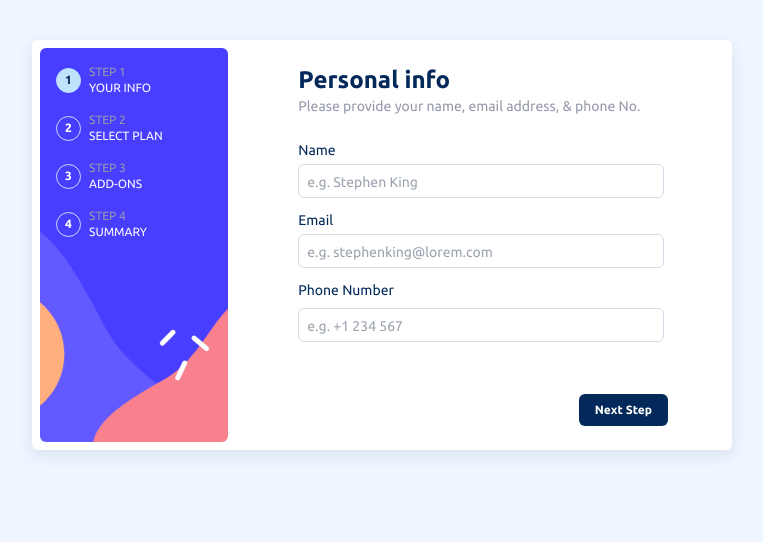
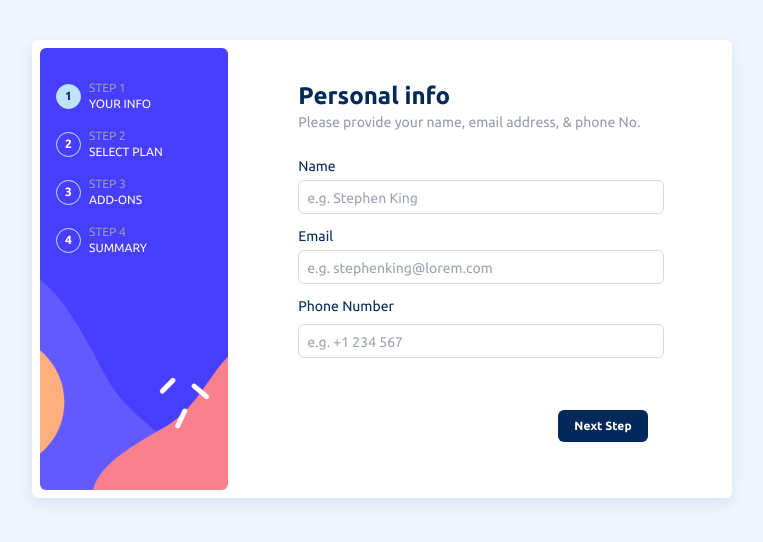
Before and after one commit to DevDiu071/multistep-form, a React (Vite) app: page / in a window 1280 px wide. Shown: the top 542 px of the page, without its empty margins (258-1021 px from the left). Built offline with nearby package versions, Linux system fonts and the light colour scheme.

Commit message:
fixed bugs and added validation

```diff
--- a/src/components/AddOn.tsx
+++ b/src/components/AddOn.tsx
@@ -1,3 +1,6 @@
+import clsx from "clsx";
+import { useEffect } from "react";
+
 interface AddOnItem {
   name: string;
   id: string;
@@ -9,15 +12,21 @@ interface AddOnProps {
   setSelectedAddOn: React.Dispatch<React.SetStateAction<AddOnItem[]>>;
   filteredAddOns: AddOnItem[];
   selectedAddOn: AddOnItem[];
+  setNextSection: React.Dispatch<React.SetStateAction<boolean>>;
 }
 
 export default function AddOn({
   filteredAddOns,
   setSelectedAddOn,
   selectedAddOn,
+  setNextSection,
 }: AddOnProps) {
+  useEffect(function () {
+    setNextSection(false);
+  }, []);
+
   return (
-    <div className="mb-[55px] px-4">
+    <div className="bg-white p-4 rounded-md mx-2 -mt-[50px] md:mt-0 mb-[55px] md:mb-4 px-4">
       <h2 className="text-marine-blue font-semibold text-2xl">Pick add-ons</h2>
       <p className="text-sm mb-6 text-cool-gray">
         Add-ons help enhance your gaming experience
@@ -25,7 +34,17 @@ export default function AddOn({
       {filteredAddOns.map((addOn) => (
         <div
           key={Math.random()}
-          className="flex items-center justify-between border p-2 border-light-gray rounded-md mb-3"
+          className={clsx(
+            "flex items-center justify-between hover:border-blue-color cursor-pointer border p-2 border-light-gray rounded-md mb-3",
+            {
+              "bg-magnolia": selectedAddOn.some(
+                (item) => item.name === addOn.name
+              ),
+              "border-blue-color": selectedAddOn.some(
+                (item) => item.name === addOn.name
+              ),
+            }
+          )}
         >
           <div className="flex items-center gap-x-4">
             <div>
@@ -35,7 +54,8 @@ export default function AddOn({
                 id="checkbox"
                 className="w-4 h-4 cursor-pointer"
                 checked={selectedAddOn.some((item) => item.name === addOn.name)}
-                onChange={(e) =>
+                onChange={(e) => {
+                  setNextSection(true);
                   setSelectedAddOn(
                     (currentSelection) =>
                       e.target.checked
@@ -43,8 +63,8 @@ export default function AddOn({
                         : currentSelection.filter(
                             (item) => item.name !== addOn.name
                           ) // Remove if unchecked
-                  )
-                }
+                  );
+                }}
               />
             </div>
             <div>
--- a/src/components/App.tsx
+++ b/src/components/App.tsx
@@ -99,13 +99,13 @@ export default function App() {
   const [selectedPlan, setSelectedPlan] = useState({});
   const [selectedAddOn, setSelectedAddOn] = useState<AddOnProps[]>([]);
   const [nextSection, setNextSection] = useState<boolean>(false);
-  // const [filteredAddOns, setFilteredAddOns] = useState<AddOnProps[]>([]);
+  const [selected, setSelected] = useState("");
+  const [validate, setValidate] = useState(false);
 
   const [shiftBtn, setShiftBtn] = useState<boolean>(false);
   function handleSubcription() {
     setShiftBtn((shift) => !shift);
     setSubCription((sub) => (sub === "monthly" ? "yearly" : "monthly"));
-    // setFilteredAddOns(addOns.filter((add) => add.id !== subsCription));
   }
 
   const plansFiltered = sections.filter(
@@ -113,38 +113,45 @@ export default function App() {
   );
 
   const filteredAddOns = addOns.filter((add) => add.id !== subsCription);
-  console.log("Addons: ", filteredAddOns);
-
-  console.log("New: ", plansFiltered);
-  console.log("Selected: ", selectedPlan);
-  console.log("SelectedAdd: ", selectedAddOn);
 
   const arr = [
-    <PersonalInfo setNextSection={setNextSection} nextSection={nextSection} />,
+    <PersonalInfo
+      setNextSection={setNextSection}
+      nextSection={nextSection}
+      setCurrentIndex={setCurrentIndex}
+    />,
     <SelectPlan
       shiftBtn={shiftBtn}
       handleSubCription={handleSubcription}
       plansFiltered={plansFiltered}
       setSelectedPlan={setSelectedPlan}
       setNextSection={setNextSection}
+      selected={selected}
+      setSelected={setSelected}
+      selectedPlan={selectedPlan}
+      validate={validate}
+      setValidate={setValidate}
     />,
     <AddOn
       filteredAddOns={filteredAddOns}
       setSelectedAddOn={setSelectedAddOn}
       selectedAddOn={selectedAddOn}
+      setNextSection={setNextSection}
     />,
     <FinishingUp selectedAddOn={selectedAddOn} selectedPlan={selectedPlan} />,
     <ThankYou />,
   ];
 
   return (
-    <div className="grid grid-cols-7 rounded-md gap-x-[10px] max-w-[700px] mt-10 mx-auto bg-white p-2 shadow-custom">
+    <div className="md:grid md:grid-cols-7 flex flex-col rounded-md gap-x-[10px] max-w-[700px] md:mt-10 mx-auto md:bg-white md:p-2 shadow-custom">
       <SideNav currentIndex={currentIndex} />
       <MainPage
         components={arr}
         currentIndex={currentIndex}
         setCurrentIndex={setCurrentIndex}
         nextSection={nextSection}
+        selectedPlan={selectedPlan}
+        setValidate={setValidate}
       />
     </div>
   );
--- a/src/components/Button.tsx
+++ b/src/components/Button.tsx
@@ -1,19 +1,36 @@
 import clsx from "clsx";
+
+type obj = {
+  name: string;
+  id: string;
+  image: string;
+  amount: number;
+};
 
 interface ButtonProps {
   setCurrentIndex: React.Dispatch<React.SetStateAction<number>>;
+  setValidate: React.Dispatch<React.SetStateAction<boolean>>;
   currentIndex: number;
   nextSection: boolean;
+  selectedPlan: obj;
 }
 
 export default function Button({
   nextSection,
   setCurrentIndex,
   currentIndex,
+  selectedPlan,
+  setValidate,
 }: ButtonProps) {
   function handleNextButton() {
+    if (currentIndex === 1 && !selectedPlan.name) {
+      setValidate(true);
+      return 0;
+    }
+
     if (nextSection) {
       setCurrentIndex((curr) => curr + 1);
+      setValidate(false);
     }
   }
 
@@ -21,7 +38,7 @@ export default function Button({
     if (currentIndex > 0) setCurrentIndex((curr) => curr - 1);
   }
   return (
-    <div className="flex justify-between items-center mt-10 mx-4">
+    <div className="flex bg-white py-4 px-4 md:px-0 justify-between items-center mt-[100px] md:mt-0 md:mx-4">
       <button
         onClick={handlePrev}
         className={clsx("text-cool-gray text-sm", {
@@ -34,7 +51,7 @@ export default function Button({
         onClick={handleNextButton}
         className={clsx(
           "text-center text-xs bg-marine-blue text-white py-2 px-4 font-semibold rounded-md",
-          { "bg-blue px-6": currentIndex === 3 }
+          { "bg-blue-color px-6": currentIndex === 3 }
         )}
       >
         {currentIndex === 3 ? "Confirm" : "Next Step"}
--- a/src/components/FinishingUp.tsx
+++ b/src/components/FinishingUp.tsx
@@ -7,7 +7,7 @@ interface AddOnItem {
 
 type AddOnProps = {
   selectedAddOn: AddOnItem[];
-  selectedPlan: {};
+  selectedPlan: AddOnItem;
 };
 
 export default function FinishingUp({
@@ -16,7 +16,7 @@ export default function FinishingUp({
 }: AddOnProps) {
   const addOnTotal = selectedAddOn.reduce((acc, item) => acc + item.amount, 0);
   return (
-    <div className="px-4 mb-[67px]">
+    <div className="px-4 mb-[67px] md:mb-8 bg-white p-4 mx-2 rounded-md -mt-[50px] md:mt-0">
       <h2 className="text-marine-blue font-semibold text-2xl">Finishing up</h2>
       <p className="text-sm mb-6 text-cool-gray">
         Double-check everything looks OK before comfirming
--- a/src/components/MainPage.tsx
+++ b/src/components/MainPage.tsx
@@ -5,21 +5,27 @@ interface componentProps {
   currentIndex: number;
   nextSection: boolean;
   setCurrentIndex: React.Dispatch<React.SetStateAction<number>>;
+  selectedPlan: {};
+  setValidate: React.Dispatch<React.SetStateAction<boolean>>;
 }
 export default function MainPage({
   components,
   currentIndex,
   setCurrentIndex,
   nextSection,
+  setValidate,
+  selectedPlan,
 }: componentProps) {
   return (
-    <div className="py-4 px-10 col-span-5">
+    <div className="py-4 px-2 md:px-10 col-span-5">
       {components[currentIndex]}
-      {currentIndex < 4 && (
+      {currentIndex < 4 && currentIndex > 0 && (
         <Button
           nextSection={nextSection}
           currentIndex={currentIndex}
           setCurrentIndex={setCurrentIndex}
+          selectedPlan={selectedPlan}
+          setValidate={setValidate}
         />
       )}
     </div>
--- a/src/components/PersonalInfo.tsx
+++ b/src/components/PersonalInfo.tsx
@@ -3,12 +3,14 @@ import { useRef, useState } from "react";
 
 interface PersonalInfoProps {
   setNextSection: React.Dispatch<React.SetStateAction<boolean>>;
+  setCurrentIndex: React.Dispatch<React.SetStateAction<number>>;
   nextSection: boolean;
 }
 
 export default function PersonalInfo({
   setNextSection,
   nextSection,
+  setCurrentIndex,
 }: PersonalInfoProps) {
   const [userName, setUserName] = useState("");
   const [email, setEmail] = useState<string>("");
@@ -29,18 +31,17 @@ export default function PersonalInfo({
 
   // const formValidated = number && email && isValid && userName;
 
-  function subMitHandler() {
-    if (number && email && isValid && userName) {
-      setNextSection(true);
-      // console.log(number, email, isValid, userName);
-      // setNextSection(false);
-      console.log("YES");
-    }
+  function subMitHandler(e: React.FormEvent<HTMLFormElement>) {
+    e.preventDefault();
+
+    setNextSection(true);
+    setCurrentIndex((curr) => curr + 1);
+    setNextSection(false);
   }
 
   console.log(userName);
   return (
-    <div className="px-5">
+    <div className="bg-white p-4 md:px-5 -mt-12 md:mt-0 rounded-md">
       <h2 className="text-marine-blue font-semibold text-2xl ">
         Personal info
       </h2>
@@ -55,8 +56,7 @@ export default function PersonalInfo({
           )}
           type="text"
           placeholder="e.g. Stephen King"
-          value={userName}
-          onChange={(e) => setUserName(e.target.value)}
+          required
         />
         <label className="text-sm  text-marine-blue mb-1">Email</label>
         <input
@@ -65,12 +65,7 @@ export default function PersonalInfo({
             { "border-red": !isValid && email }
           )}
           type="text"
-          value={email}
-          onChange={(e) => {
-            setEmail(e.target.value);
-            setIsValid(validateEmail(e.target.value));
-            // handleInputChange(e);
-          }}
+          required
           placeholder="e.g. stephenking@lorem.com"
         />
         <label className="text-sm placeholder:text-sm  text-marine-blue mb-2">
@@ -80,9 +75,13 @@ export default function PersonalInfo({
           className="border mb-3 placeholder:text-sm rounded-md px-2 border-light-gray py-1"
           type="text"
           placeholder="e.g. +1 234 567"
-          value={number}
-          onChange={(e) => setNumber(Number(e.target.value))}
+          required
         />
+        <div className="flex justify-end mt-10 md:mt-6 py-4 px-4">
+          <button className="text-xs bg-marine-blue w-[90px]  text-white py-2 px-4 font-semibold rounded-md">
+            Next Step
+          </button>
+        </div>
       </form>
     </div>
   );
--- a/src/components/SelectPlan.tsx
+++ b/src/components/SelectPlan.tsx
@@ -1,36 +1,44 @@
 import clsx from "clsx";
-import { useState } from "react";
+
+type Plan = {
+  name: string;
+  id: string;
+  amount: number;
+  image: string;
+};
 
 interface SelectPlanProps {
   setSelectedPlan: React.Dispatch<React.SetStateAction<{}>>;
   shiftBtn: boolean;
-  setNextSection: React.Dispatch<React.SetStateAction<boolean>>;
-  handleSubCription: () => void;
-  plansFiltered: {
+  setSelected: React.Dispatch<React.SetStateAction<string>>;
+  setValidate: React.Dispatch<React.SetStateAction<boolean>>;
+  validate: boolean;
+  selected: string;
+  selectedPlan: {
     name: string;
     id: string;
     amount: number;
     image: string;
-  }[];
+  };
+  setNextSection: React.Dispatch<React.SetStateAction<boolean>>;
+  handleSubCription: () => void;
+  plansFiltered: Plan[];
 }
-
-// type props = FilteredPlansProps & SelectPlanProps;
 
 export default function SelectPlan({
   plansFiltered,
   handleSubCription,
   shiftBtn,
   setSelectedPlan,
+  validate,
+  setValidate,
+  setSelected,
+  selected,
   setNextSection,
 }: SelectPlanProps) {
-  const [selected, setSelected] = useState("");
-  if (selected) {
-    setNextSection(true);
-  }
-
   return (
-    <div className="mb-[60px]">
-      <div className="ml-8">
+    <div className="bg-white p-4 mx-2 rounded-md -mt-[50px] md:mb-4 md:mt-0">
+      <div className="md:ml-6">
         <h2 className="text-marine-blue font-semibold text-2xl">
           Select your plan
         </h2>
@@ -38,21 +46,37 @@ export default function SelectPlan({
           You have the option of monthly or yearly billing.
         </p>
       </div>
-
-      <div className="flex gap-x-4 justify-center">
+      <div>
+        {validate && (
+          <p className="text-red px-9 text-sm mb-1">Please select a plan</p>
+        )}
+        <div className="md:flex-row md:gap-x-4 md:justify-center flex flex-col gap-y-3 ">
           {plansFiltered.map((plan) => (
             <div
-            key={Math.random()}
+              key={plan.name}
               onClick={() => {
+                setNextSection(false);
                 setSelected(plan.name);
                 setSelectedPlan(plan);
+                setValidate(false);
+                setNextSection(true);
               }}
-            className={clsx("border border-light-gray py-2 px-3 rounded-md", {
-              "border-blue": selected === plan.name,
-            })}
+              className={clsx(
+                "border border-light-gray hover:border-blue-color py-2 px-3 cursor-pointer flex md:flex-col md:justify-center items-start gap-x-2 rounded-md",
+                {
+                  "border-blue-color": plan.name === selected,
+                  "bg-magnolia": plan.name === selected,
+                }
+              )}
             >
-            <img width={30} height={30} src={plan.image} alt="arcade-icon" />
-            <div className="mt-5 leading-loose">
+              <img
+                width={30}
+                height={30}
+                src={plan.image}
+                alt="arcade-icon"
+                className="mt-2 md:mt-0"
+              />
+              <div className="md:mt-5 leading-loose">
                 <p className="text-marine-blue font-semibold">{plan.name}</p>
                 <p className="text-sm text-cool-gray">
                   ${plan.amount}/{shiftBtn ? "mo" : "yr"}
@@ -68,6 +92,7 @@ export default function SelectPlan({
               </div>
             </div>
           ))}
+        </div>
       </div>
       <div className="flex items-center justify-center rounded-md max-w-[340px] mx-auto gap-x-4 mt-6 mb-5 py-1.5 bg-magnolia">
         <p
--- a/src/components/SideNav.tsx
+++ b/src/components/SideNav.tsx
@@ -6,17 +6,17 @@ interface NavProps {
 
 export default function SideNav({ currentIndex }: NavProps) {
   return (
-    <div className="bg-[url('/assets/images/bg-sidebar-desktop.svg')] p-4 rounded-md text-white bg-bottom col-span-2 flex flex-col gap-y-4">
+    <div className="md:bg-[url('/assets/images/bg-sidebar-desktop.svg')] bg-[url('/assets/images/bg-sidebar-mobile.svg')] md:p-4 pt-4 pb-[50px] md:rounded-md text-white md:bg-bottom bg-center md:col-span-2 flex md:flex-col md:pt-8 justify-center md:justify-start gap-x-4 gap-y-4">
       <div className="flex items-center gap-x-2">
         <p
           className={clsx(
-            "text-xs  font-bold flex items-center rounded-3xl border-light-blue border  justify-center w-[25px] h-[25px]",
+            "text-xs font-bold flex items-center rounded-3xl border-light-blue border justify-center w-[30px] h-[30px] md:w-[25px] md:h-[25px]",
             { "text-marine-blue bg-light-blue": currentIndex === 0 }
           )}
         >
           1
         </p>
-        <div>
+        <div className="hidden md:block">
           <p className="text-xs text-cool-gray">STEP 1</p>
           <p className="text-xs text-alabasta">YOUR INFO</p>
         </div>
@@ -24,13 +24,13 @@ export default function SideNav({ currentIndex }: NavProps) {
       <div className="flex items-center gap-x-2">
         <p
           className={clsx(
-            "text-xs  font-bold flex items-center rounded-3xl border-light-blue border  justify-center w-[25px] h-[25px]",
+            "text-xs  font-bold flex items-center rounded-3xl border-light-blue border  justify-center w-[30px] h-[30px] md:w-[25px] md:h-[25px]",
             { "text-marine-blue bg-light-blue": currentIndex === 1 }
           )}
         >
           2
         </p>
-        <div>
+        <div className="hidden md:block">
           <p className="text-xs text-cool-gray">STEP 2</p>
           <p className="text-xs text-alabasta">SELECT PLAN</p>
         </div>
@@ -38,13 +38,13 @@ export default function SideNav({ currentIndex }: NavProps) {
       <div className="flex items-center gap-x-2">
         <p
           className={clsx(
-            "text-xs  font-bold flex items-center rounded-3xl border-light-blue border  justify-center w-[25px] h-[25px]",
+            "text-xs  font-bold flex items-center rounded-3xl border-light-blue border  justify-center w-[30px] h-[30px] md:w-[25px] md:h-[25px]",
             { "text-marine-blue bg-light-blue": currentIndex === 2 }
           )}
         >
           3
         </p>
-        <div>
+        <div className="hidden md:block">
           <p className="text-xs text-cool-gray">STEP 3</p>
           <p className="text-xs text-alabasta">ADD-ONS</p>
         </div>
@@ -52,13 +52,13 @@ export default function SideNav({ currentIndex }: NavProps) {
       <div className="flex items-center gap-x-2">
         <p
           className={clsx(
-            "text-xs  font-bold flex items-center rounded-3xl border-light-blue border  justify-center w-[25px] h-[25px]",
+            "text-xs  font-bold flex items-center rounded-3xl border-light-blue border  justify-center w-[30px] h-[30px] md:w-[25px] md:h-[25px]",
             { "text-marine-blue bg-light-blue": currentIndex === 3 }
           )}
         >
           4
         </p>
-        <div>
+        <div className="hidden md:block">
           <p className="text-xs text-cool-gray">STEP 4</p>
           <p className="text-xs text-alabasta">SUMMARY</p>
         </div>
--- a/src/components/ThankYou.tsx
+++ b/src/components/ThankYou.tsx
@@ -1,6 +1,6 @@
 export default function ThankYou() {
   return (
-    <div className="flex flex-col items-center text-center mt-[90px] mb-[100px]">
+    <div className="flex flex-col items-center text-center -mt-[50px] mx-2 p-4 rounded-md md:mt-[90px] mb-[100px] md:mb-0 bg-white py-[100px] md:py-[80px]">
       <img
         src="/assets/images/icon-thank-you.svg"
         alt="thank you icon"
--- a/tailwind.config.js
+++ b/tailwind.config.js
@@ -4,7 +4,7 @@ export default {
   theme: {
     colors: {
       "marine-blue": "hsl(213, 96%, 18%)",
-      blue: "hsl(243, 100%, 62%)",
+      "blue-color": "hsl(243, 100%, 62%)",
       "pastal-blue": "hsl(228, 100%, 84%)",
       "light-blue": "hsl(206, 94%, 87%)",
       red: "hsl(354, 84%, 57%)",
```
Lines whose indentation alone changed are shown as unchanged.
